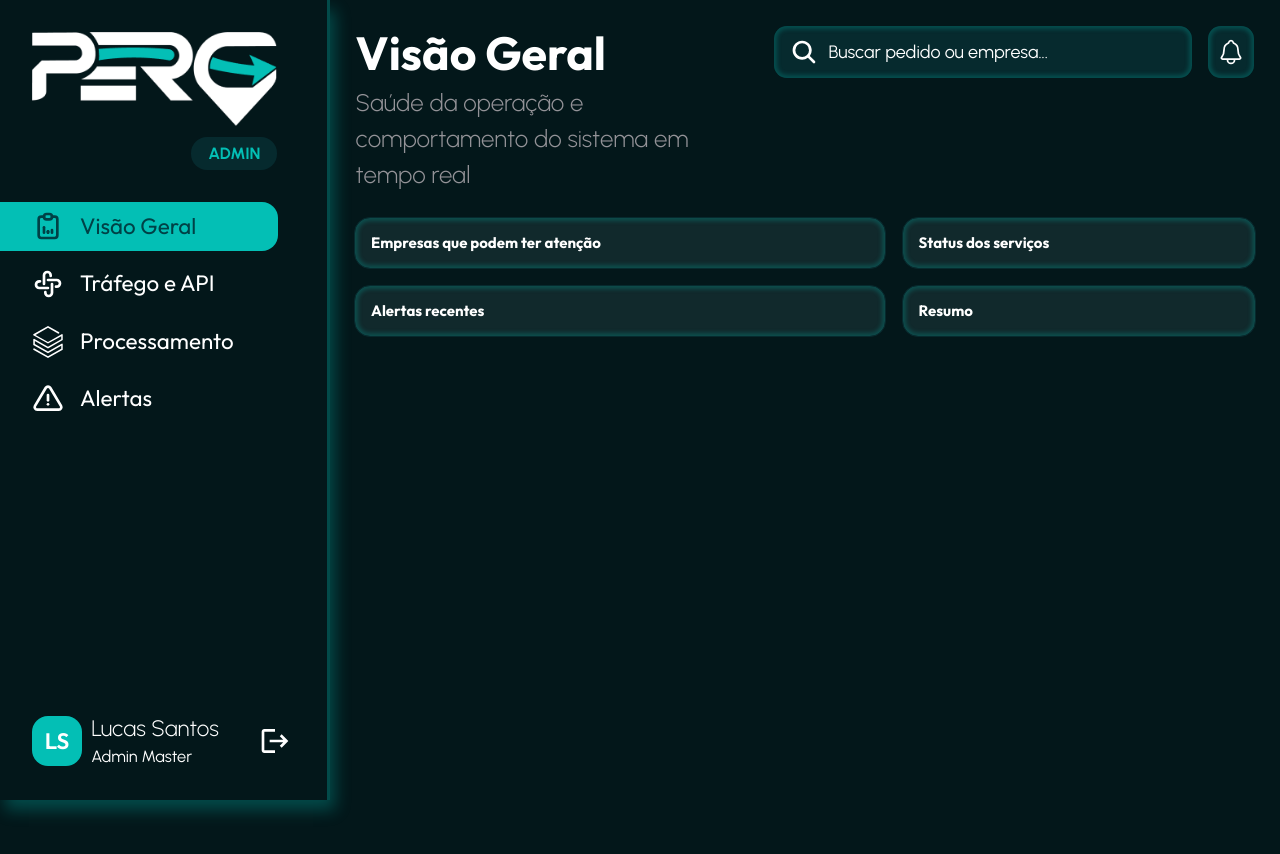
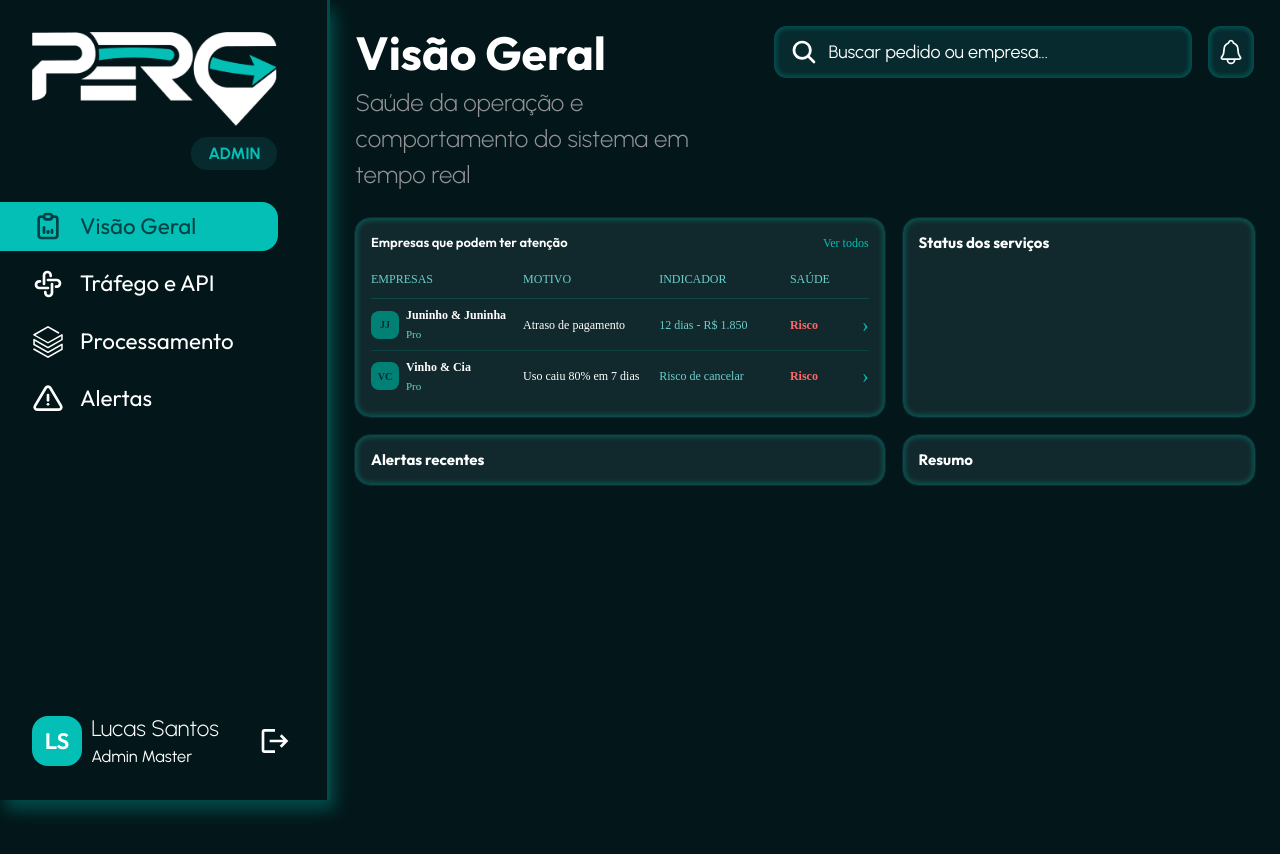
Before and after one commit to PERG-Gestao-de-Logistica/PERG-Front, a Next.js app in the folder perg/: page /painelAdmin/visaoGeral in a window 1280 px wide. Shown: the top 854 px of the page. Built offline with nearby package versions, Linux system fonts and the light colour scheme.

Commit message:
feat: continuacao da tela

```diff
--- a/perg/src/pages/painelAdmin/visaoGeral/index.tsx
+++ b/perg/src/pages/painelAdmin/visaoGeral/index.tsx
@@ -1,31 +1,115 @@
+
 import styles from "./visaoGeralAdmin.module.css";
 
 export default function VisaoGeralAdmin() {
+  const empresas = [
+    {
+      iniciais: "JJ",
+      nome: "Juninho & Juninha",
+      plano: "Pro",
+      motivo: "Atraso de pagamento",
+      indicador: "12 dias - R$ 1.850",
+      saude: "Risco",
+    },
+    {
+      iniciais: "VC",
+      nome: "Vinho & Cia",
+      plano: "Pro",
+      motivo: "Uso caiu 80% em 7 dias",
+      indicador: "Risco de cancelar",
+      saude: "Risco",
+    },
+  ];
+
   return (
     <main className={styles.paginaVisaoGeral}>
+
+      {/* GRADE PRINCIPAL */}
       <section className={styles.gradePrincipal} aria-label="Resumo da operação">
+
+        {/* CARD EMPRESAS */}
         <article className={styles.cardEmpresas}>
-          <h1>Empresas que podem ter atenção</h1>
-          {/* Aqui você colocará a lista/tabela de empresas. */}
+
+          <div className={styles.cabecalho_visao}>
+            <h1>Empresas que podem ter atenção</h1>
+            <a href="#">Ver todos</a>
+          </div>
+
+         <div className={styles.colunas}>
+            <span>EMPRESAS</span>
+            <span>MOTIVO</span>
+            <span>INDICADOR</span>
+            <span>SAÚDE</span>
+          </div>
+
+          {empresas.map((empresa) => (
+            <div className={styles.linha} key={empresa.nome}>
+
+              <div className={styles.empresa}>
+                <span className={styles.avatar}>
+                  {empresa.iniciais}
+                </span>
+
+                <div className={styles.area_empresa}>
+
+                <strong>{empresa.nome}</strong>
+
+                <span>{empresa.plano}</span>
+
+              </div>
+
+              </div>
+
+              <span className={styles.motivo}>
+                {empresa.motivo}
+                </span>
+
+              <span className={styles.indicador}>
+                {empresa.indicador}
+              </span>
+
+              <span
+                className={
+                  empresa.saude === "Risco"
+                    ? styles.saudeRisco
+                    : empresa.saude === "Atenção"
+                    ? styles.saudeAtencao
+                    : styles.saudeTeste
+                }
+              >
+                {empresa.saude}
+              </span>
+                  <span className={styles.seta}>›</span>
+            </div>
+          ))}
+
         </article>
 
+        {/* CARD STATUS DOS SERVIÇOS */}
         <article className={styles.cardServicos}>
           <h1>Status dos serviços</h1>
           {/* Aqui você colocará os serviços e seus status. */}
         </article>
+
       </section>
 
+      {/* GRADE INFERIOR */}
       <section className={styles.gradeInferior} aria-label="Atividade recente">
+
+        {/* CARD ALERTAS */}
         <article className={styles.cardAlertas}>
           <h1>Alertas recentes</h1>
           {/* Aqui você colocará os alertas recentes. */}
         </article>
 
+        {/* CARD RESUMO */}
         <article className={styles.cardResumo}>
           <h1>Resumo</h1>
           {/* Aqui você colocará o resumo/indicador de empresas. */}
         </article>
+
       </section>
+
     </main>
   );
 }
--- a/perg/src/pages/painelAdmin/visaoGeral/visaoGeralAdmin.module.css
+++ b/perg/src/pages/painelAdmin/visaoGeral/visaoGeralAdmin.module.css
@@ -1,3 +1,8 @@
+
+/* ========================================== */
+/* ESTRUTURA GERAL DA PÁGINA */
+/* ========================================== */
+
 .paginaVisaoGeral {
   display: flex;
   min-height: calc(100dvh - 8rem);
@@ -6,10 +11,14 @@
   color: var(--cor-texto-branco);
 }
 
-.paginaVisaoGeral h1{
+.paginaVisaoGeral h1 {
   font-size: 15px;
   color: var(--cor-texto-branco);
 }
+
+/* ========================================== */
+/* GRADES DA PÁGINA */
+/* ========================================== */
 
 .gradePrincipal,
 .gradeInferior {
@@ -17,6 +26,10 @@
   grid-template-columns: minmax(0, 1.5fr) minmax(0, 1fr);
   gap: var(--espacamento-md);
 }
+
+/* ========================================== */
+/* CARDS GERAIS */
+/* ========================================== */
 
 .cardEmpresas,
 .cardServicos,
@@ -30,6 +43,188 @@
   box-shadow: var(--sombra-interna-destaque);
 }
 
+/* ========================================== */
+/* PRIMEIRO CARD - CABEÇALHO */
+/* ========================================== */
+
+.cabecalho_visao {
+  display: flex;
+  justify-content: space-between;
+  align-items: center;
+  margin-bottom: 18px;
+}
+
+.cabecalho_visao h1 {
+  font-size: 13px;
+  font-weight: 600;
+}
+
+.cabecalho_visao a {
+  font-size: 12px;
+  color: var(--cor-verde-destaque);
+  text-decoration: none;
+}
+
+/* ========================================== */
+/* COLUNAS DA TABELA */
+/* ========================================== */
+
+.colunas,
+.linha {
+  display: grid;
+  grid-template-columns: 1.35fr 1.2fr 1.15fr 0.55fr 12px;
+  align-items: center;
+  gap: 8px;
+}
+
+.colunas {
+  padding: 0 0 10px;
+  margin-top: 10px;
+  border-bottom: 1px solid color-mix(
+    in srgb,
+    var(--cor-verde-destaque) 20%,
+    transparent
+  );
+}
+
+.colunas span {
+  font-size: 12px;
+  color: #6CCECA;
+  white-space: nowrap;
+}
+
+/* ========================================== */
+/* LINHAS DAS EMPRESAS */
+/* ========================================== */
+
+.linha {
+  min-height: 39px;
+  padding: 7px 0;
+  border-bottom: 1px solid color-mix(
+    in srgb,
+    var(--cor-verde-destaque) 15%,
+    transparent
+  );
+}
+
+.linha:last-child {
+  border-bottom: none;
+}
+
+/* ========================================== */
+/* IDENTIFICAÇÃO DA EMPRESA */
+/* ========================================== */
+
+.empresa {
+  display: flex;
+  align-items: center;
+  gap: 7px;
+  min-width: 0;
+}
+
+.avatar {
+  display: flex;
+  justify-content: center;
+  align-items: center;
+  flex-shrink: 0;
+  width: 28px;
+  height: 28px;
+  background-color: var(--cor-secundaria-verde);
+  color: var(--cor-primaria-secundaria);
+  border-radius: 8px;
+  font-size: 10px;
+  font-weight: 600;
+}
+
+.area_empresa {
+  display: flex;
+  flex-direction: column;
+  gap: 2px;
+  min-width: 0;
+}
+
+.area_empresa strong {
+  font-size: 12px;
+  font-weight: 600;
+  white-space: nowrap;
+  overflow: hidden;
+  text-overflow: ellipsis;
+}
+
+.area_empresa span {
+  font-size: 11px;
+  color: #6CCECA;
+}
+
+/* ========================================== */
+/* INFORMAÇÕES DAS EMPRESAS */
+/* ========================================== */
+
+.motivo,
+.indicador {
+  font-size: 12px;
+  white-space: nowrap;
+  overflow: hidden;
+  text-overflow: ellipsis;
+}
+
+.motivo {
+  color: var(--cor-texto-branco);
+}
+
+.indicador {
+  color: #6CCECA;
+}
+
+/* ========================================== */
+/* INDICADORES DE SAÚDE */
+/* ========================================== */
+
+.saudeRisco,
+.saudeAtencao,
+.saudeTeste {
+  font-size: 12px;
+  font-weight: 600;
+  white-space: nowrap;
+}
+
+.saudeRisco {
+  color: #FF6868;
+}
+
+.saudeAtencao {
+  color: #FFB547;
+}
+
+.saudeTeste {
+  color: #6C9BFF;
+}
+
+/* ========================================== */
+/* SETA DE DETALHES */
+/* ========================================== */
+
+.seta {
+  color: var(--cor-verde-destaque);
+  font-size: 20px;
+  text-align: right;
+}
+
+/* ========================================== */
+/* RESPONSIVIDADE */
+/* ========================================== */
+
+@media (max-width: 900px) {
+  .cardEmpresas {
+    overflow-x: auto;
+  }
+
+  .colunas,
+  .linha {
+    min-width: 520px;
+  }
+}
+
 @media (max-width: 720px) {
   .gradePrincipal,
   .gradeInferior {
```
